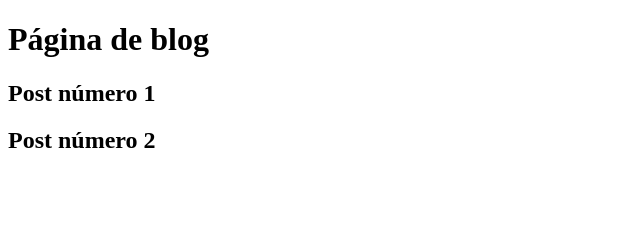
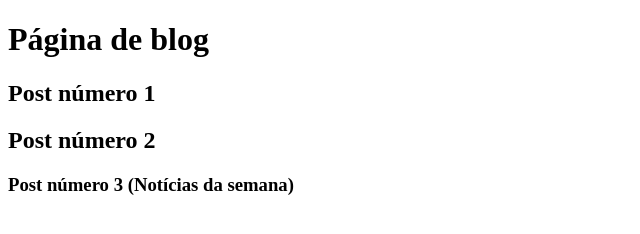
Before and after one commit to gabSport/aulagithub, a plain HTML site: page blog.html in a window 1280 px wide. Shown: the whole page, without its empty margins (0-640 px from the left). Drawn offline with Linux system fonts and the light colour scheme.

Commit message:
Atualizada página de blog

```diff
--- a/blog.html
+++ b/blog.html
@@ -10,5 +10,6 @@
  <h1>Página de blog</h1>
  <h2>Post número 1</h2>
  <h2>Post número 2</h2>
+ <h3>Post número 3 (Notícias da semana)</h3>
 </body>
 </html>
```
